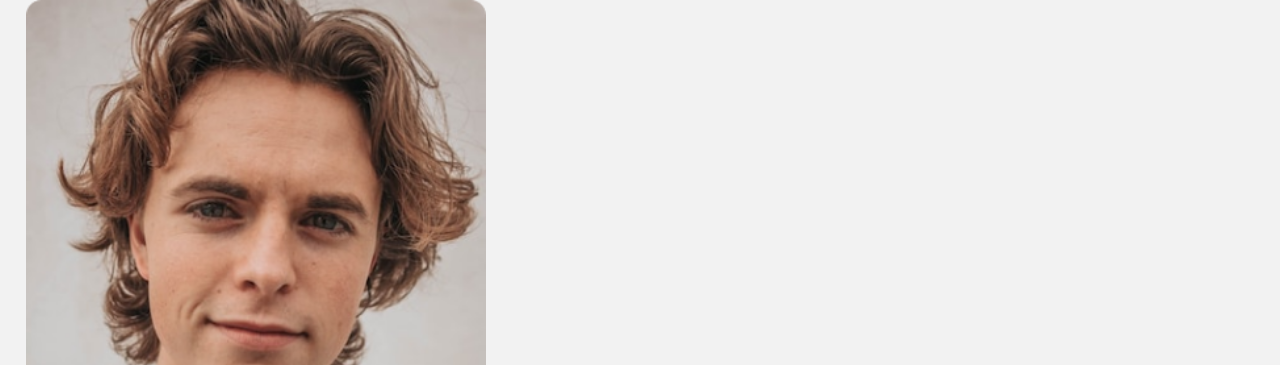
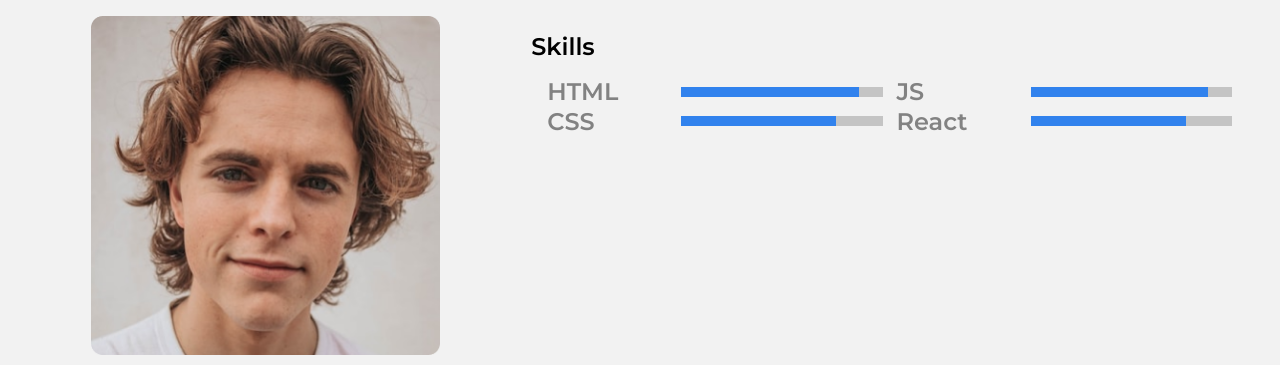
Before and after one commit to GabrielCarrillo93/entrega01Digitalers, a plain HTML site: page index.html in a window 1280 px wide. Shown: the top 365 px of the page. Drawn offline with Linux system fonts and the light colour scheme.

Commit message:
componente skills

```diff
--- a/assets/css/header.css
+++ b/assets/css/header.css
@@ -10,7 +10,7 @@ header{
 }
 
 header .perfil {
-    width: 90%;
+    width: 70%;
     align-self: center;
     margin-top: 0;
     margin-bottom: 1rem;
@@ -44,5 +44,6 @@ header .negro{
 @media screen and (min-width: 1200px) {
     header{
         width: 40%;
+        float: left;
     }
 }
--- /dev/null
+++ b/assets/css/skills.css
@@ -0,0 +1,64 @@
+@import url('variables.css');
+
+main>.skills{
+    padding: 16px;
+    display: grid;
+    grid-template-columns: auto;
+    gap: 16px;
+    border-radius: 12px;
+}
+
+.skills>h2{
+    font-size: var(--titulo-size);
+    font-weight: var(--titulo-weight);
+    line-height: var(--titulo-ln);
+
+}
+
+article>.habilidad{
+    display: flex;
+    flex-direction: row;
+    align-items: center;
+    justify-content: space-between;
+}
+
+.habilidad>.lang{
+    color: var(--gris-claro);
+    font-size: var(--titulo-size);
+    font-weight: var(--titulo-weight);
+    line-height: var(--titulo-ln);
+}
+
+.lang_container{
+    width: 60%;
+    height: 10px;
+    background-color: var(--gris-clarito);
+}
+
+[class$="_progreso"]{
+    height: 10px;
+    background-color: var(--azulito);
+}
+
+.html_progreso, .js_progreso{
+    width: 88%;
+}
+
+.css_progreso, .react_progreso{
+    width: 77%;
+}
+
+@media screen and (min-width: 1200px) {
+    main>.skills{
+        width: 60%;
+        float: left;
+    }
+
+    .skills>.row{
+        display: grid;
+        grid-template-columns: repeat(2, 49%);
+        align-items: center;
+        justify-content: space-between;
+        padding: 0 16px;
+    }
+}
--- a/assets/css/styles.css
+++ b/assets/css/styles.css
@@ -1,6 +1,7 @@
 @import url('https://fonts.googleapis.com/css2?family=Montserrat:wght@500;600&display=swap');
 @import url('variables.css');
 @import url('header.css');
+@import url('skills.css');
 
 *{
     box-sizing: border-box;
@@ -12,17 +13,5 @@
 
 body{
     background-color: var(--fondo);
+    padding: 16px;
 }
-
-
-.lang_container{
-    width: 100%;
-    height: 10px;
-    background-color: var(--gris-clarito);
-}
-
-.HTML_progreso{
-    width: 90%;
-    height: 10px;
-    background-color: var(--azulito);
-}
--- a/index.html
+++ b/index.html
@@ -25,30 +25,42 @@
             <p class="texto">Self-motivated developer, who is willing to learn and create outstanding UI applications.</p>
         </div>
     </header>
-    <!--
     <main>
-        <section>
+        <section class="skills">
             <h2>Skills</h2>
-            <span>HTML</span>
+            <div class="row">
+                <article>
+                    <div class="habilidad">
+                        <span class="lang">HTML</span>
                         <div class="lang_container">
-                <div class="HTML_progreso"></div>
-            </div>
-            <span>CSS</span>
-            <div class="lang_container">
-                <div></div>
+                            <div class="html_progreso"></div>
                         </div>
                     </div>
-            <span>JS</span>
+                    <div class="habilidad">
+                        <span class="lang">CSS</span>
                         <div class="lang_container">
-                <div></div>
+                            <div class="css_progreso"></div>
                         </div>
-            <span>React</span>
+                    </div>
+                </article>
+                <article>
+                    <div class="habilidad">
+                        <span class="lang">JS</span>
                         <div class="lang_container">
-                <div></div>
+                            <div class="js_progreso"></div>
+                        </div>
+                    </div>
+                    <div class="habilidad">
+                        <span class="lang">React</span>
+                        <div class="lang_container">
+                            <div class="react_progreso"></div>
+                        </div>
+                    </div>
+                </article>
             </div>
         </section>
 
-        <section>
+        <!-- <section>
             <h2>Proyectos</h2> (3)
             <div>
                 <button>Responsivo</button>
@@ -118,8 +130,7 @@
                     Feb 2020 feb 2021
                 </figcaption>
             </figure>
-        </section>
+        </section> -->
     </main>
-    -->
 </body>
 </html>
```
Lines whose indentation alone changed are shown as unchanged.
